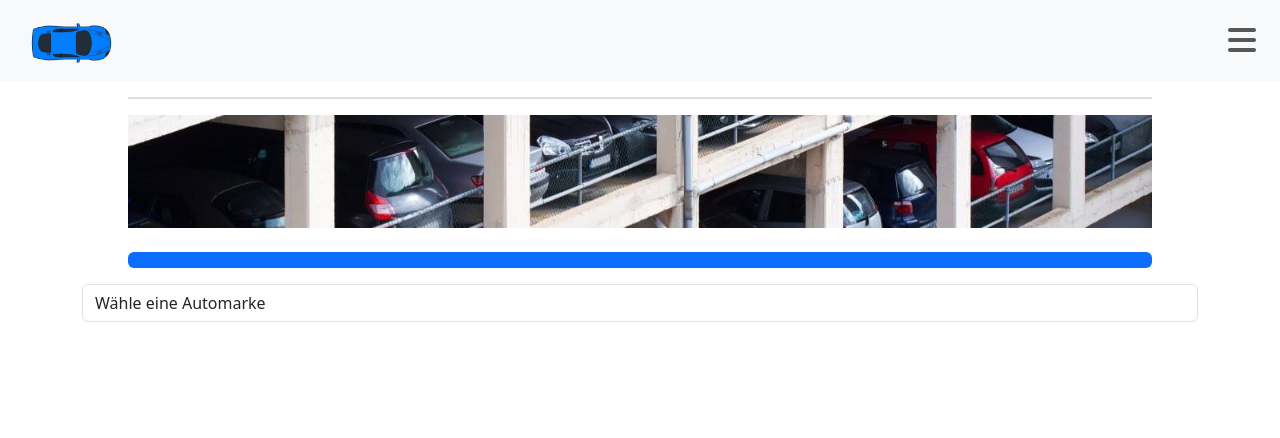
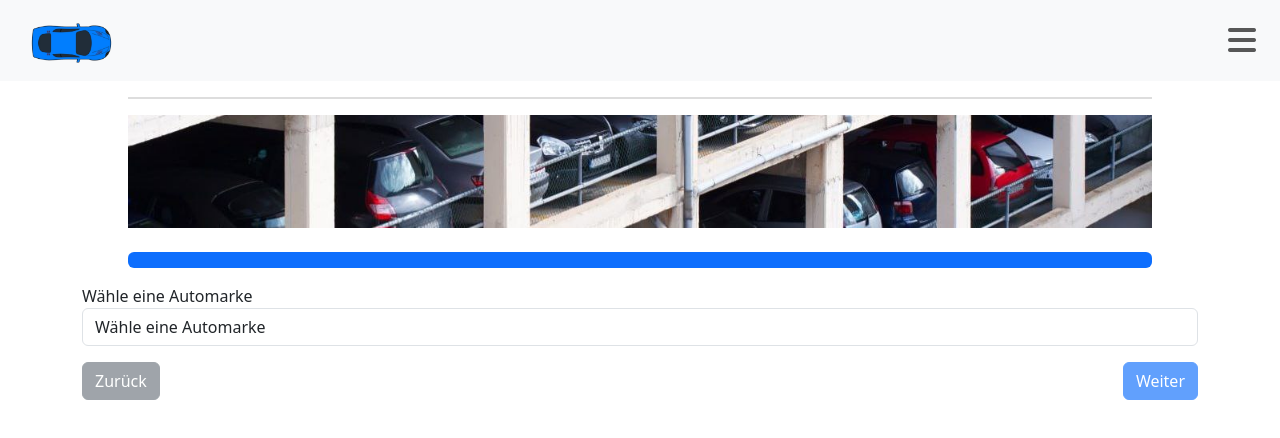
Before and after one commit to De27vin/autoversicherungsrechner-prog1, a React (Create React App) app: page / in a window 1280 px wide. Shown: the top 438 px of the page. Built offline with nearby package versions, Linux system fonts and the light colour scheme.

Commit message:
feat: Add continue button that shows next question and back button You can only press the continue when you have chosen an option, It is going to remove the answered question and show the next one.

```diff
--- a/src/App.css
+++ b/src/App.css
@@ -29,3 +29,14 @@
   width: 80%;
   margin-top: 1.5rem;
 }
+
+.picture-grid { /* Formatierung für den Grid */
+  display: grid;
+  grid-template-columns: repeat(5, auto);
+  grid-gap: 10px;
+}
+
+.picture-grid img {
+  width: 100px;
+  height: 100px;
+}
--- a/src/App.js
+++ b/src/App.js
@@ -1,42 +1,46 @@
-import React, { useState } from 'react';
-import Container from 'react-bootstrap/Container';
-import Nav from 'react-bootstrap/Nav';
-import Navbar from 'react-bootstrap/Navbar';
-import Offcanvas from 'react-bootstrap/Offcanvas';
-import logo from './assets/logo.png';
-import Image from 'react-bootstrap/Image';
-import ImageChooseCar from './assets/chooseCar.png';
-import ProgressBar from 'react-bootstrap/ProgressBar';
+import React, { useState } from "react";
+import Container from "react-bootstrap/Container";
+import Nav from "react-bootstrap/Nav";
+import Navbar from "react-bootstrap/Navbar";
+import Offcanvas from "react-bootstrap/Offcanvas";
+import logo from "./assets/logo.png";
+import Image from "react-bootstrap/Image";
+import ImageChooseCar from "./assets/chooseCar.png";
+import ProgressBar from "react-bootstrap/ProgressBar";
+import Button from "react-bootstrap/Button";
 
-import 'bootstrap/dist/css/bootstrap.min.css';
-import './App.css';
+import "bootstrap/dist/css/bootstrap.min.css";
+import "./App.css";
 
 const carModels = {
-  Audi: ['A3', 'A4', 'A6'],
-  BMW: ['M3', 'M4', 'M5'],
-  VW: ['Polo', 'Golf', 'Up'],
-  Toyota: ['Corolla', 'Camry', 'Yaris'],
-  Honda: ['Civic', 'Accord', 'Jazz'],
-  Nissan: ['Altima', 'Sentra', 'Versa'],
-  Ford: ['Focus', 'Fusion', 'Mustang'],
-  Hyundai: ['Elantra', 'Sonata', 'Accent'],
-  Kia: ['Optima', 'Sorento', 'Rio'],
-  Mazda: ['MX-5', '6', 'CX-5']
+  Audi: ["A3", "A4", "A6"],
+  BMW: ["M3", "M4", "M5"],
+  VW: ["Polo", "Golf", "Up"],
+  Toyota: ["Corolla", "Camry", "Yaris"],
+  Honda: ["Civic", "Accord", "Jazz"],
+  Nissan: ["Altima", "Sentra", "Versa"],
+  Ford: ["Focus", "Fusion", "Mustang"],
+  Hyundai: ["Elantra", "Sonata", "Accent"],
+  Kia: ["Optima", "Sorento", "Rio"],
+  Mazda: ["MX-5", "6", "CX-5"],
 };
 
 function BigImage() {
   return (
     <div className="d-flex justify-content-center">
-      <Image src={ImageChooseCar} fluid className='big-image'/>
+      <Image src={ImageChooseCar} fluid className="big-image" />
     </div>
   );
 }
 
-
 function App() {
   const [show, setShow] = useState(false);
-  const [selectedBrand, setSelectedBrand] = useState('');
+  const [selectedBrand, setSelectedBrand] = useState("");
+  const [selectedModel, setSelectedModel] = useState("");
+  const [selectedColor, setSelectedColor] = useState("");
+  const [selectedOffer, setSelectedOffer] = useState("");
   const [models, setModels] = useState([]);
+  const [step, setStep] = useState(0);
 
   const handleClose = () => setShow(false);
   const handleShow = () => setShow(true);
@@ -47,18 +51,43 @@ function App() {
     setModels(carModels[brand] || []);
   };
 
+  const handleModelChange = (event) => {
+    setSelectedModel(event.target.value);
+  };
+
+  const handleColorChange = (event) => {
+    setSelectedColor(event.target.value);
+  };
+
+  const handleOfferChange = (event) => {
+    setSelectedOffer(event.target.value);
+  };
+
+  const handleBackClick = () => {
+    if (step > 0) setStep(step - 1);
+  };
+
+  const handleContinueClick = () => {
+    if (step < 4) setStep(step + 1);
+  };
+
   return (
     <div className="App">
       <header className="App-header">
         <Navbar sticky="bottom" expand="lg" className="bg-body-tertiary">
           <Container fluid className="px-3">
-            <Navbar.Brand className="me-auto d-flex align-items-center" href="#home">
-              <img src={logo} href="App.js" alt="Logo" className='logo-image'/>
+            <Navbar.Brand
+              className="me-auto d-flex align-items-center"
+              href="#home"
+            >
+              <img src={logo} href="App.js" alt="Logo" className="logo-image" />
             </Navbar.Brand>
-            <div className='ms-auto'>
+            <div className="ms-auto">
               <Navbar.Collapse id="basic-navbar-nav" align="end">
                 <Nav className="ms-auto">
-                <Nav.Link onClick={handleShow}><i className="fas fa-bars fa-2x"></i></Nav.Link>
+                  <Nav.Link onClick={handleShow}>
+                    <i className="fas fa-bars fa-2x"></i>
+                  </Nav.Link>
                 </Nav>
               </Navbar.Collapse>
             </div>
@@ -67,31 +96,107 @@ function App() {
 
         <div className="custom-divider my-3 mx-auto"></div>
 
-        <BigImage/>
+        <BigImage />
 
-        <div className='d-flex justify-content-center'>
-          <ProgressBar now={20} className='progress-bar'/> {/* Funktioniert noch nicht! label={`${now}%`} */}
+        <div className="d-flex justify-content-center">
+          <ProgressBar now={(step + 1) * 25} className="progress-bar" />
         </div>
 
         <div className="container">
+          {step === 0 && (
             <div className="form-group mt-3">
-            <select id="brandSelect" className="form-control" onChange={handleBrandChange}>
+              <label htmlFor="brandSelect">Wähle eine Automarke</label>
+              <select
+                id="brandSelect"
+                className="form-control"
+                onChange={handleBrandChange}
+              >
                 <option value="">Wähle eine Automarke</option>
                 {Object.keys(carModels).map((brand) => (
-                <option key={brand} value={brand}>{brand}</option>
-              ))}
-            </select>
-          </div>
-          {selectedBrand && (
-            <div className="form-group mt-3">
-              <select id="modelSelect" className="form-control">
-                <option value="">Wähle ein Automodell</option>
-                {models.map((model) => (
-                  <option key={model} value={model}>{model}</option>
+                  <option key={brand} value={brand}>
+                    {brand}
+                  </option>
                 ))}
               </select>
             </div>
           )}
+          {step === 1 && selectedBrand && (
+            <div className="form-group mt-3">
+              <label htmlFor="modelSelect">Wähle ein Automodell</label>
+              <select
+                id="modelSelect"
+                className="form-control"
+                onChange={handleModelChange}
+              >
+                <option value="">Wähle ein Automodell</option>
+                {models.map((model) => (
+                  <option key={model} value={model}>
+                    {model}
+                  </option>
+                ))}
+              </select>
+            </div>
+          )}
+          {step === 2 && selectedModel && (
+            <div className="form-group mt-3">
+              <label htmlFor="colorSelect">Wähle eine Farbe</label>
+              <select
+                id="colorSelect"
+                className="form-control"
+                onChange={handleColorChange}
+              >
+                <option value="">Wähle eine Farbe</option>
+                <option value="Red">Red</option>
+                <option value="Blue">Blue</option>
+                <option value="Black">Black</option>
+                <option value="White">White</option>
+              </select>
+            </div>
+          )}
+          {step === 3 && selectedColor && (
+            <div className="form-group mt-3">
+              <label htmlFor="offerSelect">Wähle ein Angebot</label>
+              <select
+                id="offerSelect"
+                className="form-control"
+                onChange={handleOfferChange}
+              >
+                <option value="">Wähle ein Angebot</option>
+                <option value="Offer1">Offer 1</option>
+                <option value="Offer2">Offer 2</option>
+                <option value="Offer3">Offer 3</option>
+              </select>
+            </div>
+          )}
+          {step === 4 && selectedOffer && (
+            <div className="form-group mt-3">
+              <p>Selected Brand: {selectedBrand}</p>
+              <p>Selected Model: {selectedModel}</p>
+              <p>Selected Color: {selectedColor}</p>
+              <p>Selected Offer: {selectedOffer}</p>
+            </div>
+          )}
+          <div className="d-flex justify-content-between mt-3">
+            <Button
+              variant="secondary"
+              onClick={handleBackClick}
+              disabled={step === 0}
+            >
+              Zurück
+            </Button>
+            <Button
+              variant="primary"
+              onClick={handleContinueClick}
+              disabled={
+                (step === 0 && !selectedBrand) ||
+                (step === 1 && !selectedModel) ||
+                (step === 2 && !selectedColor) ||
+                (step === 3 && !selectedOffer)
+              }
+            >
+              Weiter
+            </Button>
+          </div>
         </div>
 
         <Offcanvas show={show} onHide={handleClose} placement="end">
```
Lines whose indentation alone changed are shown as unchanged.
